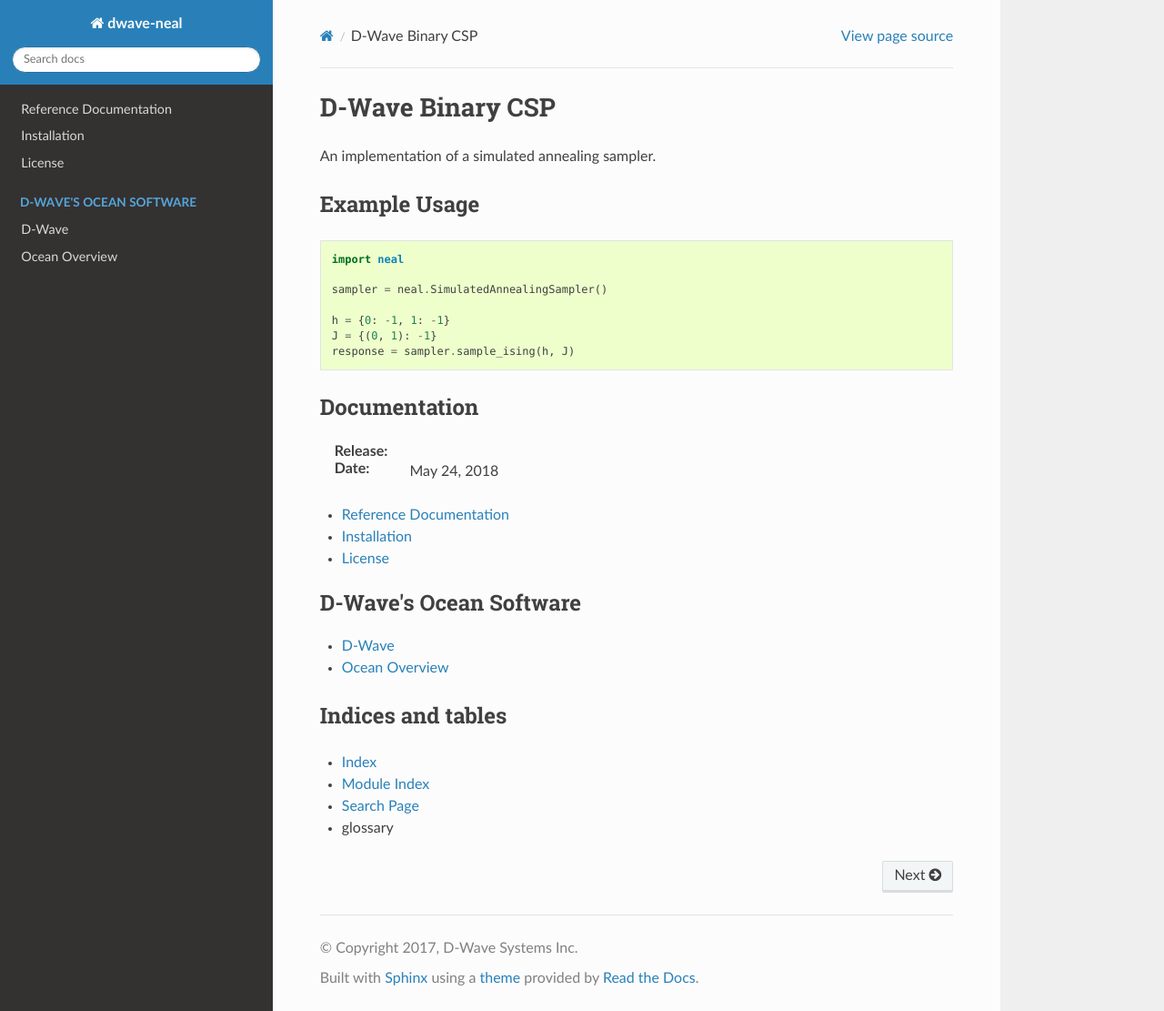
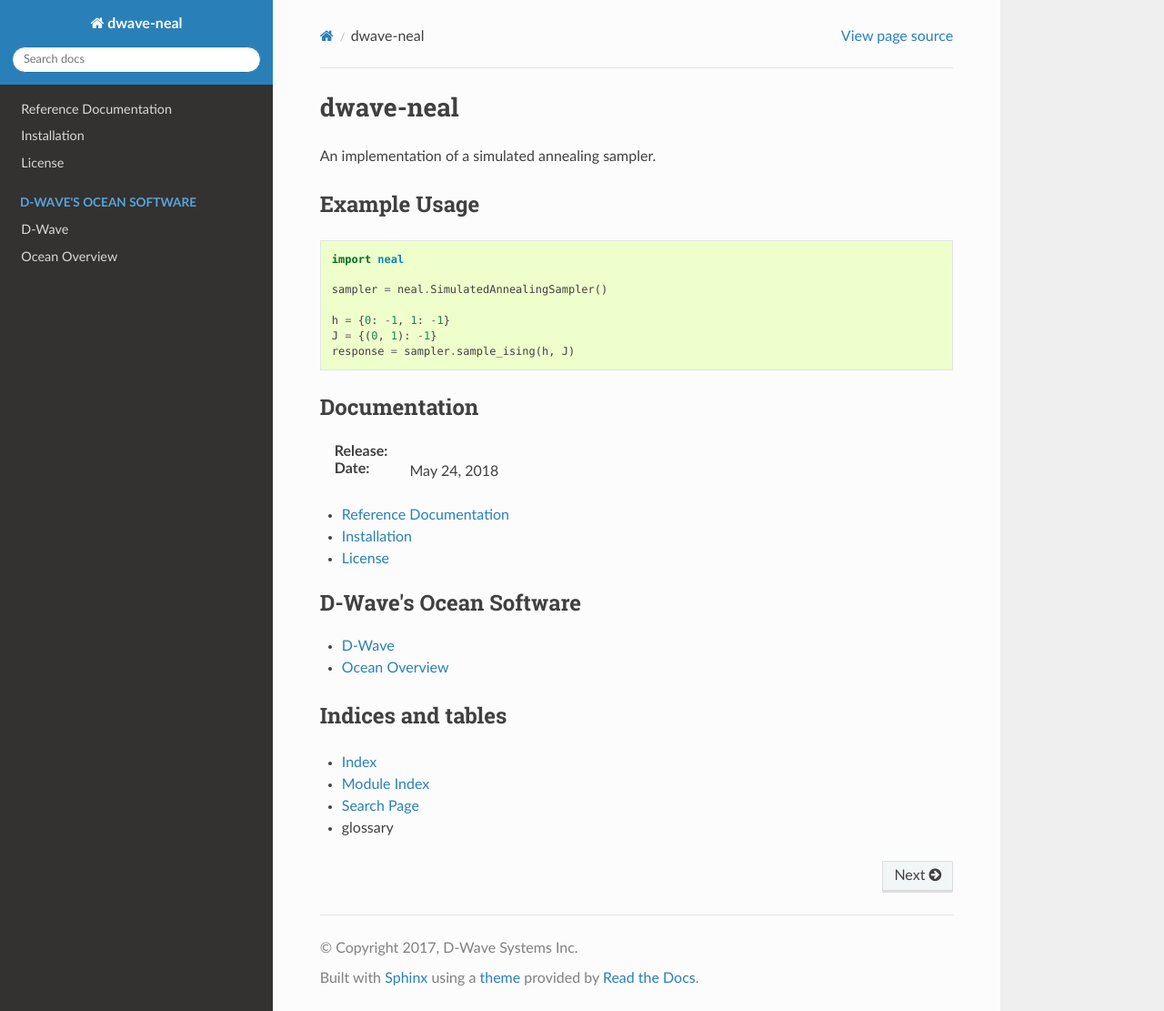
Before and after one commit to dwavesystems/dwave-neal, a Sphinx documentation site: the page built from docs/index.rst, in a window 1280 px wide and 1111 px high. Shown: the whole window at 91% size. Built offline with Sphinx 7.4.7 and the Read the Docs theme 2.0.0, drawn with Linux system fonts in a browser that asks for light colours; pages that are not in the unit, such as notebooks, are missing from menus; the version number could not be read and is left out.

Commit message:
Change package name from neal to dwave-neal

```diff
--- a/docs/index.rst
+++ b/docs/index.rst
@@ -2,9 +2,9 @@
 
 .. _contents:
 
-=================
-D-Wave Binary CSP
-=================
+==========
+dwave-neal
+==========
 
 .. include:: ../README.rst
   :start-after: index-start-marker
--- a/setup.py
+++ b/setup.py
@@ -86,7 +86,7 @@
 
 
 setup(
-    name='neal',
+    name='dwave-neal',
     version=__version__,
     author=__author__,
     author_email=__authoremail__,
```
Also changed, not shown: 1 other file.
